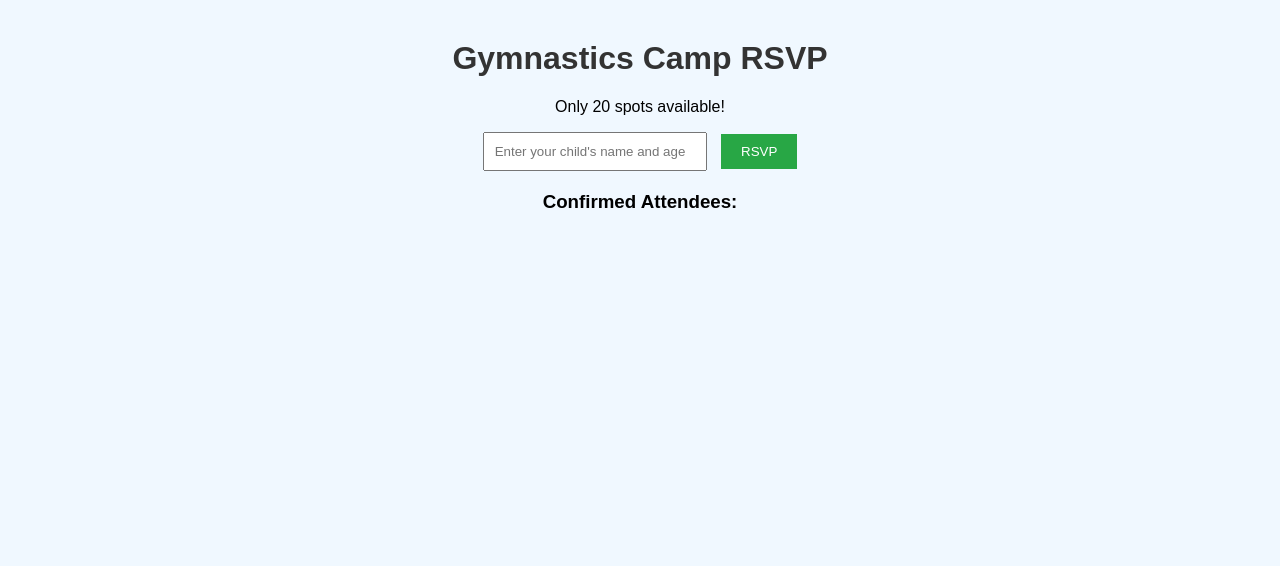
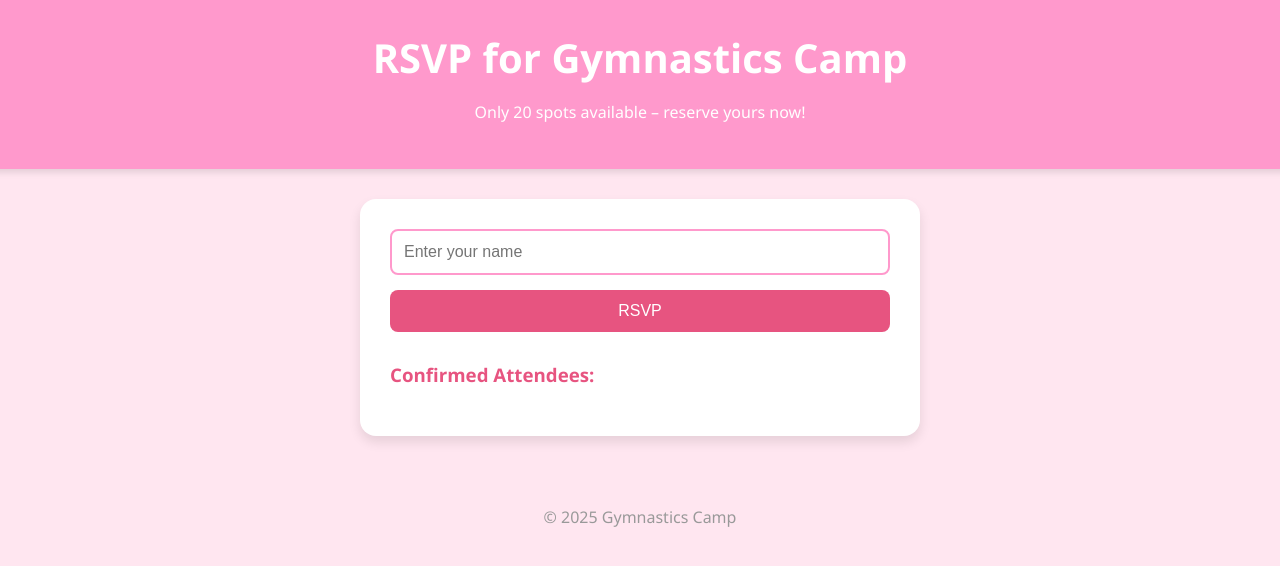
Before and after one commit to parker-l-b/lwr-gymnastics, a plain HTML site: page index.html in a window 1280 px wide. Drawn offline with Linux system fonts and the light colour scheme.

Commit message:
Update index.html

```diff
--- a/index.html
+++ b/index.html
@@ -5,65 +5,131 @@
   <meta name="viewport" content="width=device-width, initial-scale=1.0"/>
   <title>Gymnastics Camp RSVP</title>
   <style>
+    :root {
+      --pink-light: #ffe6f0;
+      --pink: #ff99cc;
+      --pink-dark: #e75480;
+      --text-dark: #3a3a3a;
+      --white: #fff;
+    }
+
     body {
-      font-family: Arial, sans-serif;
-      background-color: #f0f8ff;
-      margin: 40px;
+      font-family: "Segoe UI", sans-serif;
+      background-color: var(--pink-light);
+      color: var(--text-dark);
+      margin: 0;
+      padding: 0;
+      display: flex;
+      flex-direction: column;
+      align-items: center;
+    }
+
+    header {
+      background-color: var(--pink);
+      color: var(--white);
+      padding: 30px 20px;
+      width: 100%;
       text-align: center;
+      box-shadow: 0 4px 6px rgba(0, 0, 0, 0.1);
     }
+
     h1 {
-      color: #333;
+      margin: 0;
+      font-size: 2.5em;
     }
+
+    main {
+      max-width: 500px;
+      width: 90%;
+      background: var(--white);
+      margin: 30px auto;
+      padding: 30px;
+      border-radius: 16px;
+      box-shadow: 0 6px 12px rgba(0, 0, 0, 0.1);
+    }
+
     form {
-      margin-bottom: 20px;
+      display: flex;
+      flex-direction: column;
+      gap: 15px;
     }
+
     input[type="text"] {
-      padding: 10px;
-      width: 200px;
+      padding: 12px;
+      border: 2px solid var(--pink);
+      border-radius: 8px;
+      font-size: 1em;
     }
+
     button {
-      padding: 10px 20px;
-      margin-left: 10px;
-      background-color: #28a745;
-      color: white;
+      padding: 12px;
+      background-color: var(--pink-dark);
+      color: var(--white);
       border: none;
+      border-radius: 8px;
+      font-size: 1em;
       cursor: pointer;
+      transition: background-color 0.3s ease;
     }
+
+    button:hover:not(:disabled) {
+      background-color: #d44172;
+    }
+
     button:disabled {
       background-color: #aaa;
+      cursor: not-allowed;
     }
+
+    h3 {
+      margin-top: 30px;
+      color: var(--pink-dark);
+    }
+
     ul {
       list-style-type: none;
       padding: 0;
     }
+
     li {
-      background: #e0f7fa;
-      padding: 8px;
-      margin: 5px auto;
-      width: 300px;
-      border-radius: 5px;
+      background-color: var(--pink);
+      color: var(--white);
+      padding: 10px;
+      margin: 5px 0;
+      border-radius: 10px;
+      font-weight: bold;
+    }
+
+    footer {
+      margin: 40px 0 10px;
+      color: #999;
     }
   </style>
 </head>
 <body>
 
-  <h1>Gymnastics Camp RSVP</h1>
-  <p>Only 20 spots available!</p>
+  <header>
+    <h1>RSVP for Gymnastics Camp</h1>
+    <p>Only 20 spots available – reserve yours now!</p>
+  </header>
 
-  <form id="rsvpForm">
-    <input type="text" id="nameInput" placeholder="Enter your child's name and age" required />
-    <button type="submit">RSVP</button>
-  </form>
+  <main>
+    <form id="rsvpForm">
+      <input type="text" id="nameInput" placeholder="Enter your name" required />
+      <button type="submit">RSVP</button>
+    </form>
 
-  <h3>Confirmed Attendees:</h3>
-  <ul id="rsvpList"></ul>
+    <h3>Confirmed Attendees:</h3>
+    <ul id="rsvpList"></ul>
+  </main>
+
+  <footer>&copy; 2025 Gymnastics Camp</footer>
 
   <script>
     const rsvpForm = document.getElementById('rsvpForm');
     const nameInput = document.getElementById('nameInput');
     const rsvpList = document.getElementById('rsvpList');
 
-    // Load existing RSVPs from localStorage
     let rsvps = JSON.parse(localStorage.getItem('rsvps')) || [];
     updateList();
 
@@ -86,7 +152,6 @@
         rsvpList.appendChild(li);
       });
 
-      // Disable form if full
       if (rsvps.length >= 20) {
         nameInput.disabled = true;
         rsvpForm.querySelector('button').disabled = true;
```
